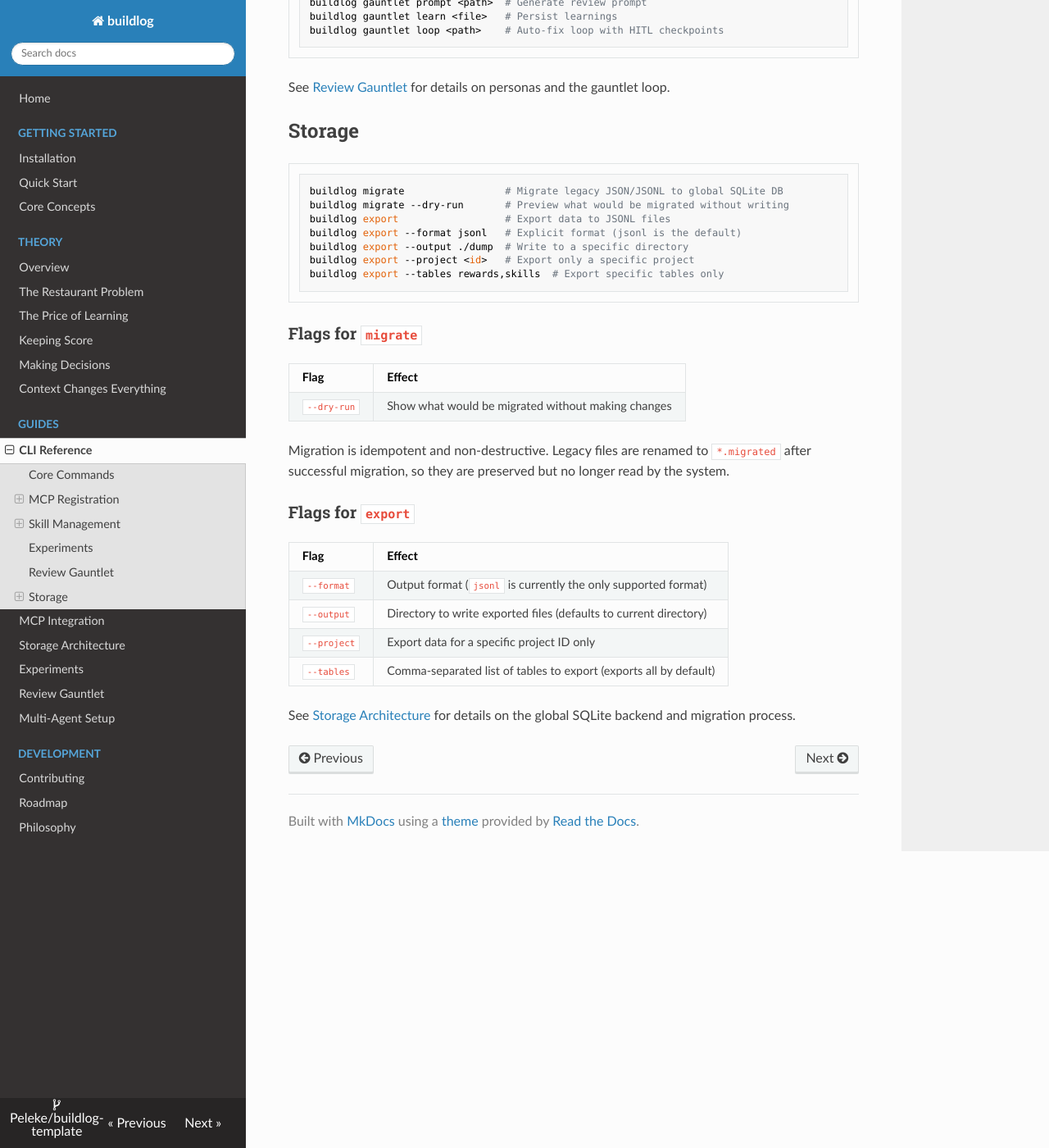
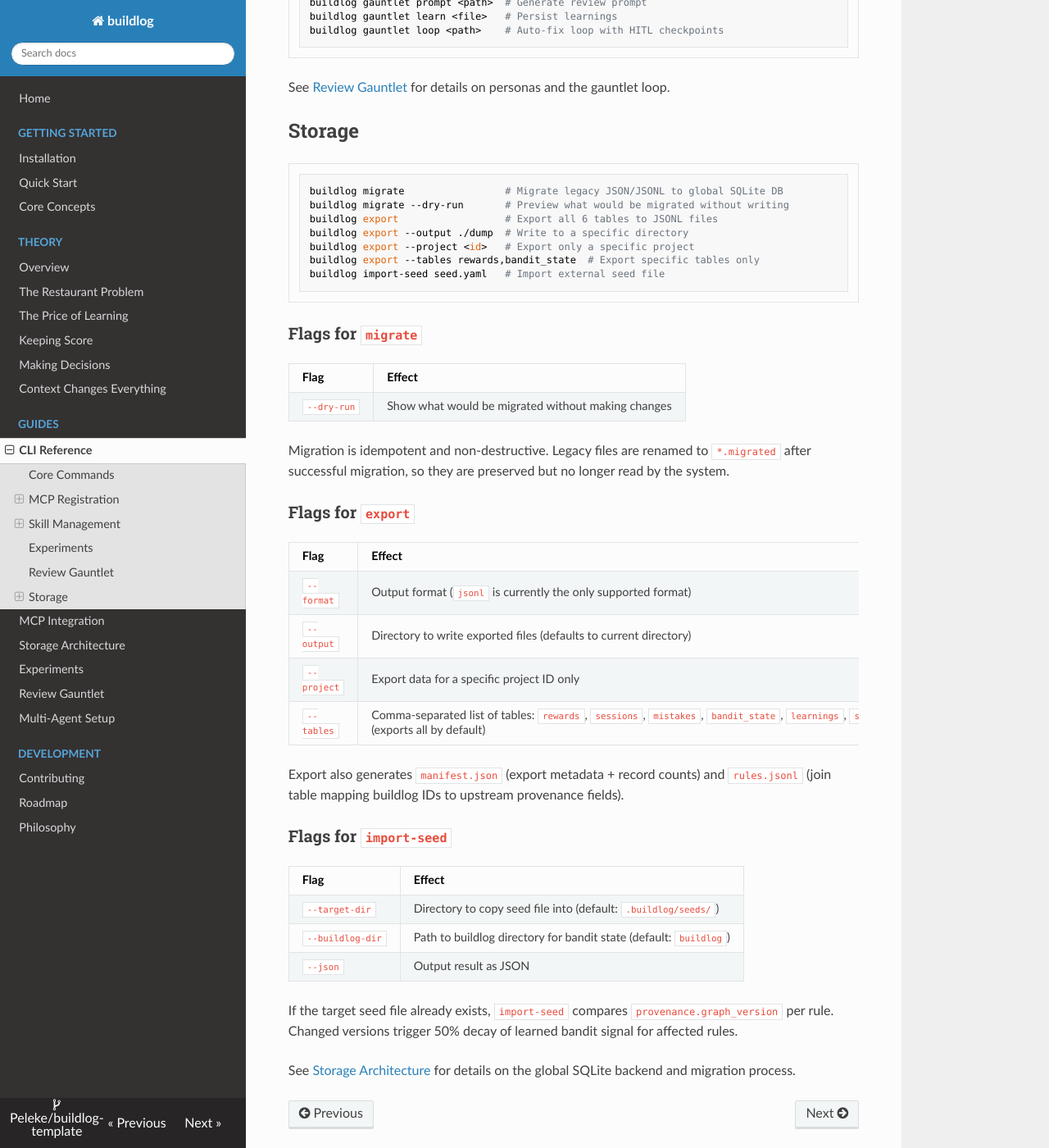
Before and after one commit to Peleke/buildlog-template, an MkDocs documentation site: the page built from docs/guides/cli-reference.md, in a window 1280 px wide and 1400 px high, scrolled down 1979 px. Shown: the whole window at 82% size. Built offline with MkDocs 1.6.1, drawn with Linux system fonts in a browser that asks for light colours; nearby versions of some CDN libraries; some of the changed text lies outside the part shown.

Commit message:
docs: update tool count 31→32, add import-seed + expanded export docs
- Tool count updated across README, guides, constants, CLI, and tests
- import-seed command documented in CLI reference with flags
- Export tables expanded to 6 (bandit_state, learnings, skill_decisions)
- manifest.json and rules.jsonl join table documented
- constants.py CLAUDE.md section includes buildlog_import_seed

Co-Authored-By: Claude Opus 4.6 <noreply@anthropic.com>

````diff
--- a/docs/guides/cli-reference.md
+++ b/docs/guides/cli-reference.md
@@ -89,11 +89,11 @@ See [Review Gauntlet](review-gauntlet.md) for details on personas and the gauntl
 ```bash
 buildlog migrate                 # Migrate legacy JSON/JSONL to global SQLite DB
 buildlog migrate --dry-run       # Preview what would be migrated without writing
-buildlog export                  # Export data to JSONL files
-buildlog export --format jsonl   # Explicit format (jsonl is the default)
+buildlog export                  # Export all 6 tables to JSONL files
 buildlog export --output ./dump  # Write to a specific directory
 buildlog export --project <id>   # Export only a specific project
-buildlog export --tables rewards,skills  # Export specific tables only
+buildlog export --tables rewards,bandit_state  # Export specific tables only
+buildlog import-seed seed.yaml   # Import external seed file
 ```
 
 ### Flags for `migrate`
@@ -111,6 +111,18 @@ Migration is idempotent and non-destructive. Legacy files are renamed to `*.migr
 | `--format` | Output format (`jsonl` is currently the only supported format) |
 | `--output` | Directory to write exported files (defaults to current directory) |
 | `--project` | Export data for a specific project ID only |
-| `--tables` | Comma-separated list of tables to export (exports all by default) |
+| `--tables` | Comma-separated list of tables: `rewards`, `sessions`, `mistakes`, `bandit_state`, `learnings`, `skill_decisions` (exports all by default) |
+
+Export also generates `manifest.json` (export metadata + record counts) and `rules.jsonl` (join table mapping buildlog IDs to upstream provenance fields).
+
+### Flags for `import-seed`
+
+| Flag | Effect |
+|------|--------|
+| `--target-dir` | Directory to copy seed file into (default: `.buildlog/seeds/`) |
+| `--buildlog-dir` | Path to buildlog directory for bandit state (default: `buildlog`) |
+| `--json` | Output result as JSON |
+
+If the target seed file already exists, `import-seed` compares `provenance.graph_version` per rule. Changed versions trigger 50% decay of learned bandit signal for affected rules.
 
 See [Storage Architecture](storage-architecture.md) for details on the global SQLite backend and migration process.
````
Also changed, not shown: other parts of docs/guides/cli-reference.md (+1 -1 lines), README.md (+2 -2 lines), docs/ecosystem-exploration/01-buildlog.md (+1 -1 lines), docs/getting-started/installation.md (+1 -1 lines), docs/guides/mcp-integration.md (+3 -2 lines), docs/guides/storage-architecture.md (+10 -5 lines), 3 other files.
